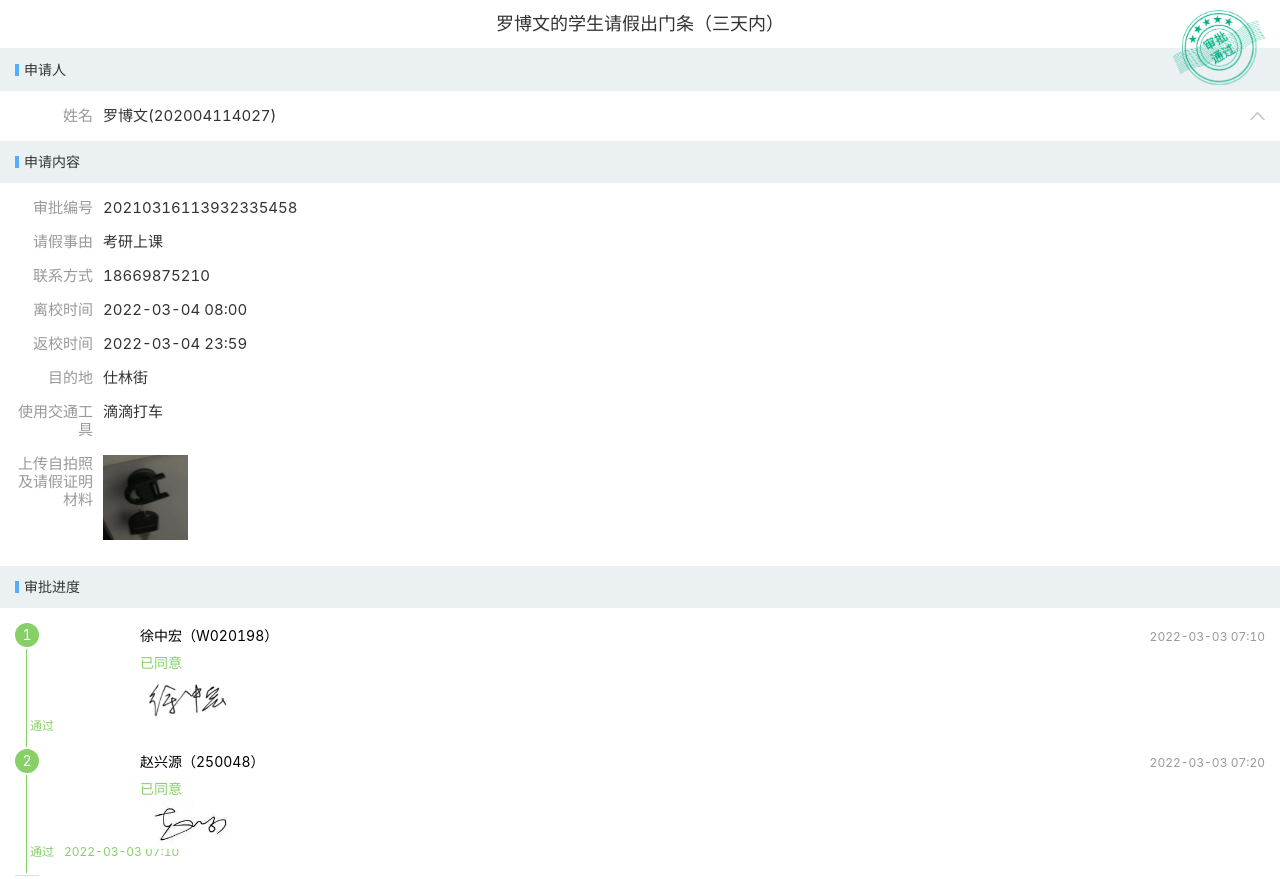
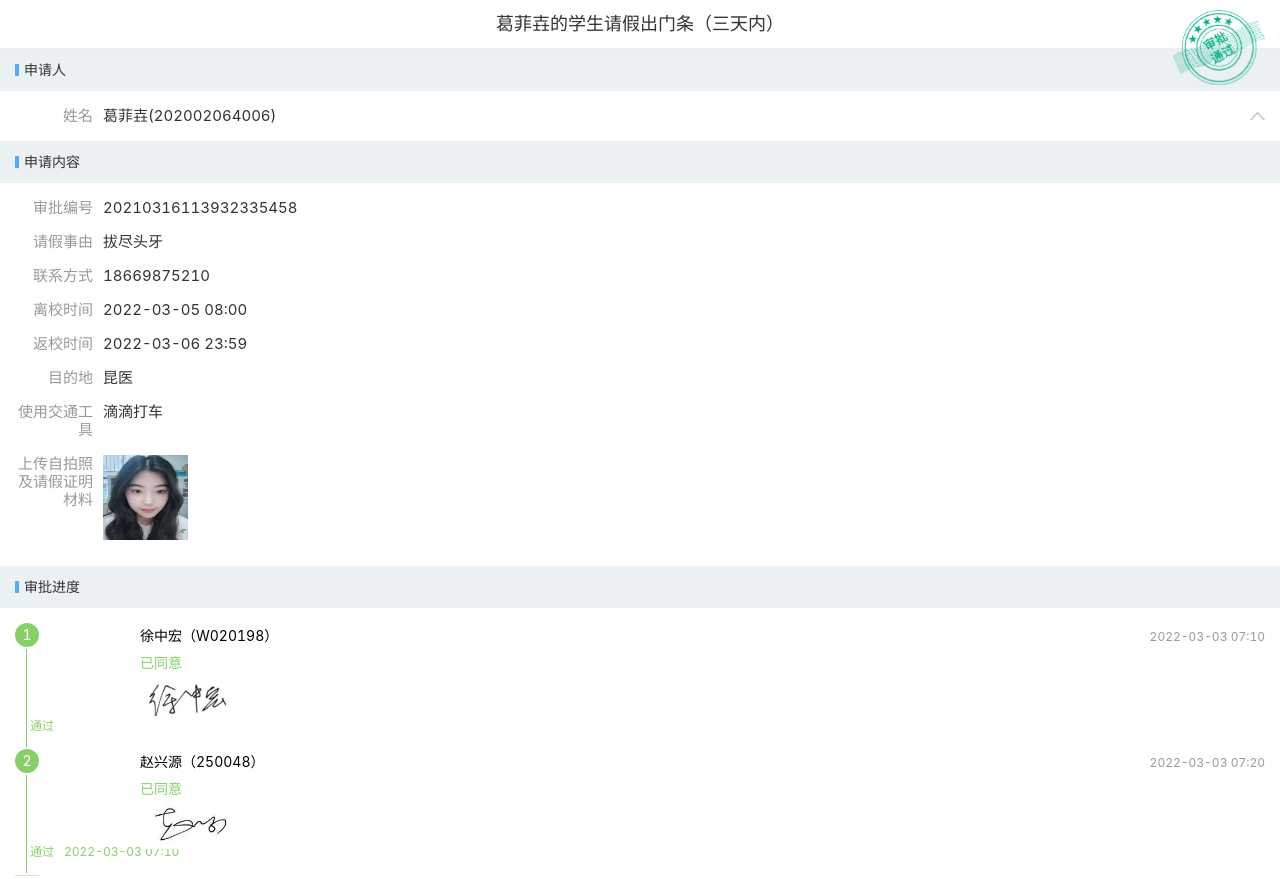
Before and after one commit to yibanjiatiao1/gff06, a plain HTML site: page index.html in a window 1280 px wide. Shown: the top 879 px of the page. Drawn offline with Linux system fonts and the light colour scheme; a script that the page names is missing.

Commit message:
Update index.html

```diff
--- a/index.html
+++ b/index.html
@@ -30,7 +30,7 @@
     <div class="hx-layout">
      <main class="hx-content">
       <div class="wfTitle___Y-ebx">
-       罗博文的学生请假出门条（三天内）
+       葛菲壵的学生请假出门条（三天内）
       </div>
       <div class="hx-detail">
        <div class="hx-detail-group">
@@ -46,7 +46,7 @@
        <span class="hx-detail-item-label">姓名</span>
        <div class="hx-detail-item-field">
         <div class="am-flexbox am-flexbox-justify-start am-flexbox-align-center">
-         罗博文(202004114027)
+         葛菲壵(202002064006)
         </div>
        </div>
       </div>
@@ -56,7 +56,7 @@
        <div class="hx-detail-item">
         <span class="hx-detail-item-label">学号</span>
         <div class="hx-detail-item-field">
-         202004114027        </div>
+         202002064006        </div>
        </div>
        <div class="hx-detail-item">
         <span class="hx-detail-item-label">性别</span>
@@ -119,7 +119,7 @@
          <div class="hx-detail-item">
           <span class="hx-detail-item-label">请假事由</span>
           <div class="hx-detail-item-field">
-           考研上课          </div>
+           拔尽头牙          </div>
          </div>
          <div class="hx-detail-item">
           <span class="hx-detail-item-label">联系方式</span>
@@ -129,17 +129,17 @@
          <div class="hx-detail-item">
           <span class="hx-detail-item-label">离校时间</span>
           <div class="hx-detail-item-field">
-           2022-03-04 08:00          </div>
+           2022-03-05 08:00          </div>
          </div>
          <div class="hx-detail-item">
           <span class="hx-detail-item-label">返校时间</span>
           <div class="hx-detail-item-field">
-           2022-03-04 23:59          </div>
+           2022-03-06 23:59          </div>
          </div>
          <div class="hx-detail-item">
           <span class="hx-detail-item-label">目的地</span>
           <div class="hx-detail-item-field">
-           仕林街          </div>
+           昆医          </div>
          </div>
          <div class="hx-detail-item">
           <span class="hx-detail-item-label">使用交通工具</span>
@@ -150,7 +150,7 @@
           <span class="hx-detail-item-label">上传自拍照及请假证明材料</span>
           <div class="hx-detail-item-field">
            <div class="hx-detail-image">
-            <img src="./工作流_files/111.jpg" alt="" style="margin-right: 10px; width: 84.6667px;
+            <img src="./工作流_files/gff.jpg" alt="" style="margin-right: 10px; width: 84.6667px;
     height: 84.6667px; margin-bottom: 10px;">
            </div>
           </div>
```
